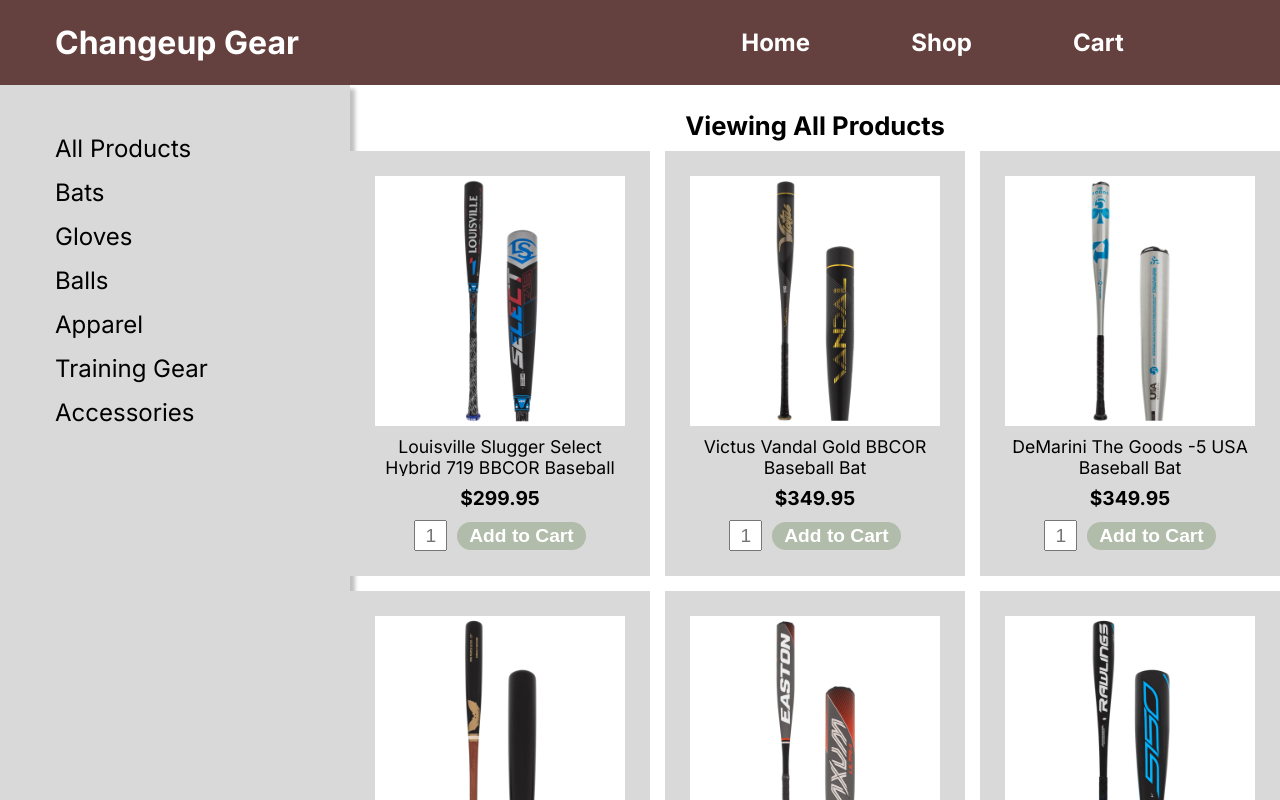
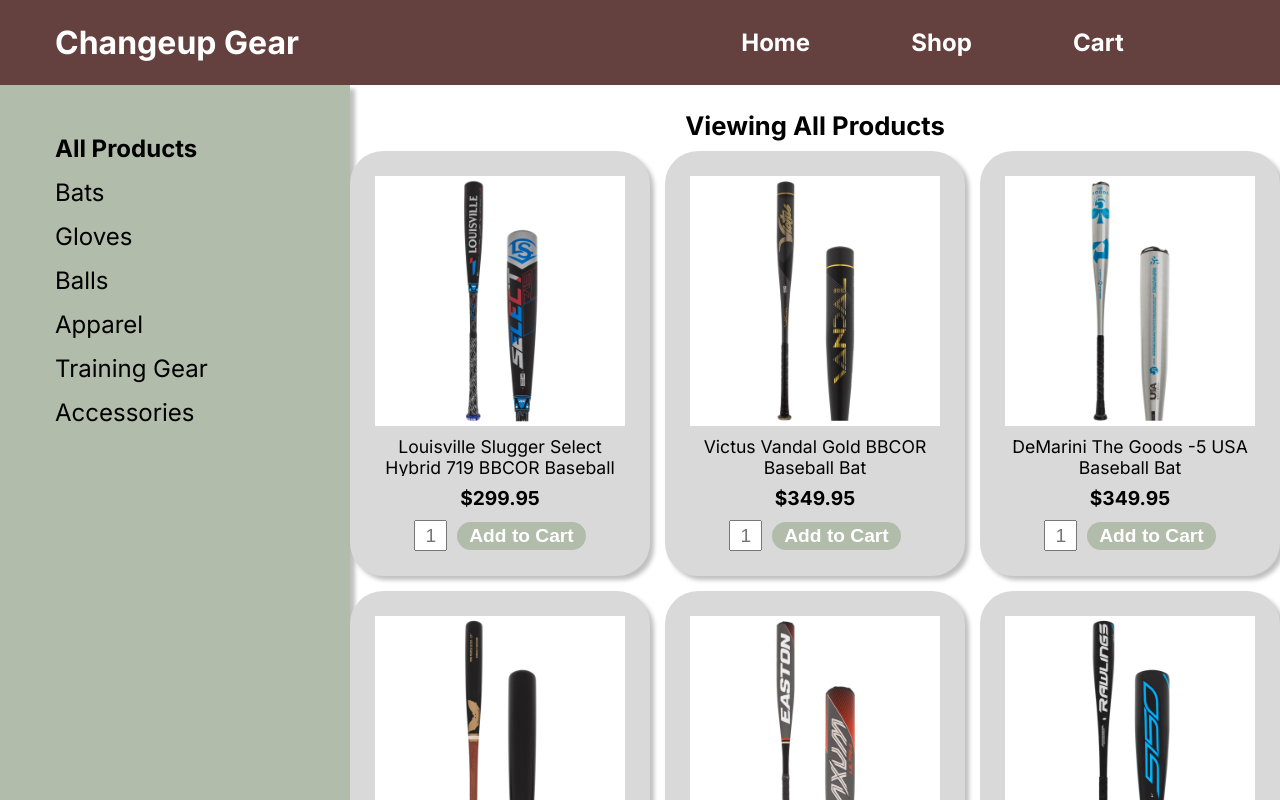
Before and after one commit to flipott/changeup-gear, a React (Create React App) app: page /shop in a window 1280 px wide. Shown: the top 800 px of the page. Built offline with nearby package versions, Linux system fonts and the light colour scheme.

Commit message:
Adjust styling of Cards on Shop page

```diff
--- a/src/Shop.js
+++ b/src/Shop.js
@@ -49,7 +49,7 @@
             <div className="shop--main">
                 <div className="sidebar">
                     <ul className="list-parent">
-                        <li onClick={(e) => filterItems("all", e.target)}>All Products</li>
+                        <li className="bold" onClick={(e) => filterItems("all", e.target)}>All Products</li>
                         <li onClick={(e) => filterItems("bat", e.target)}>Bats</li>
                         <li onClick={(e) => filterItems("glove", e.target)}>Gloves</li>
                         <li onClick={(e) => filterItems("ball", e.target)}>Balls</li>
--- a/src/css/Card.css
+++ b/src/css/Card.css
@@ -7,10 +7,8 @@
     text-align: center;
     gap: 10px;
     height: 375px;
-}
-
-.card > img {
-    /* display: flex; */
+    border-radius: 33px;
+    box-shadow: 4px 4px 4px rgba(0, 0, 0, 0.25);
 }
 
 .item-card-title {
--- a/src/css/Shop.css
+++ b/src/css/Shop.css
@@ -6,7 +6,7 @@
 .sidebar {
     width: 350px;
     padding-top: 25px;
-    background: #D9D9D9;
+    background: #B2BCAA;
     box-shadow: 5px 4px 4px rgba(0, 0, 0, 0.25);
 }
 
@@ -18,6 +18,8 @@
     padding-inline: 55px;
     color: black;
     font-size: 1.5rem;
+    position: sticky;
+    top: 25px;
 }
 
 .sidebar li {
@@ -31,12 +33,12 @@
 .item-section {
     flex: 1;
     display: flex;
+    align-items: center;
     flex-direction: column;
     gap: 10px;
 }
 
 .item-title {
-    text-align: center;
     font-size: 1.6rem;
     font-weight: bold;
     padding-top: 25px;
@@ -45,8 +47,7 @@
 .items {
     display: flex;
     flex-wrap: wrap;
-    align-items: center;
-    justify-content: center;
     gap: 15px;
     padding-bottom: 25px;
+    margin-left: auto;
 }
```
